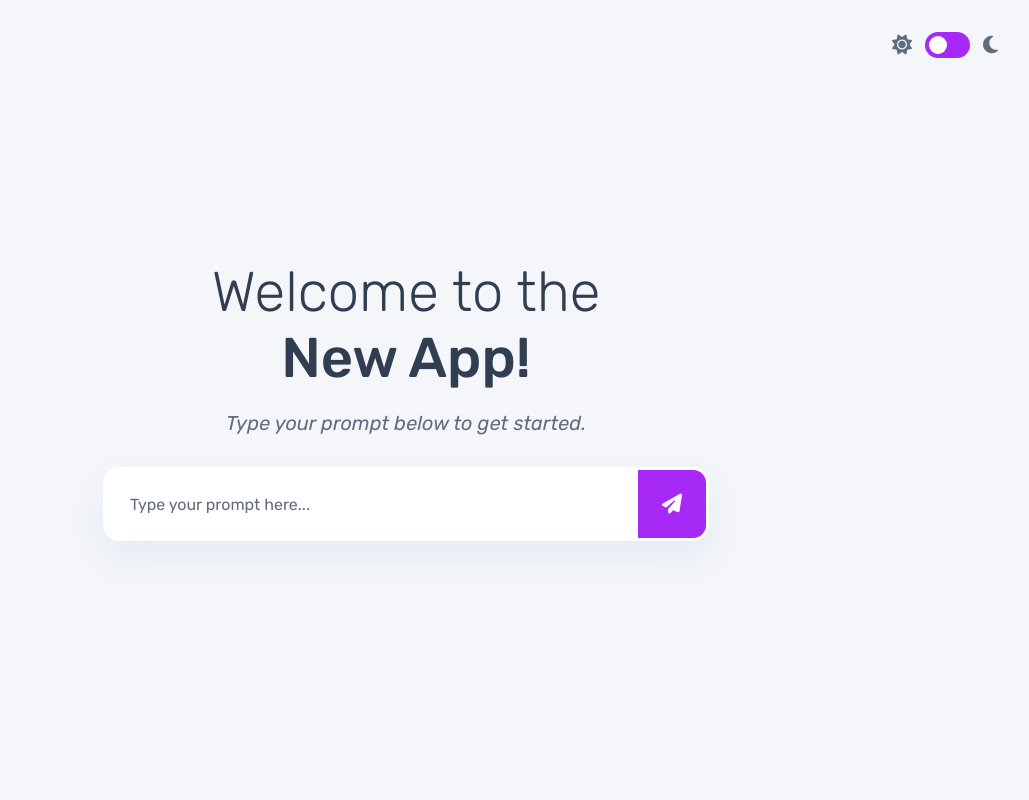
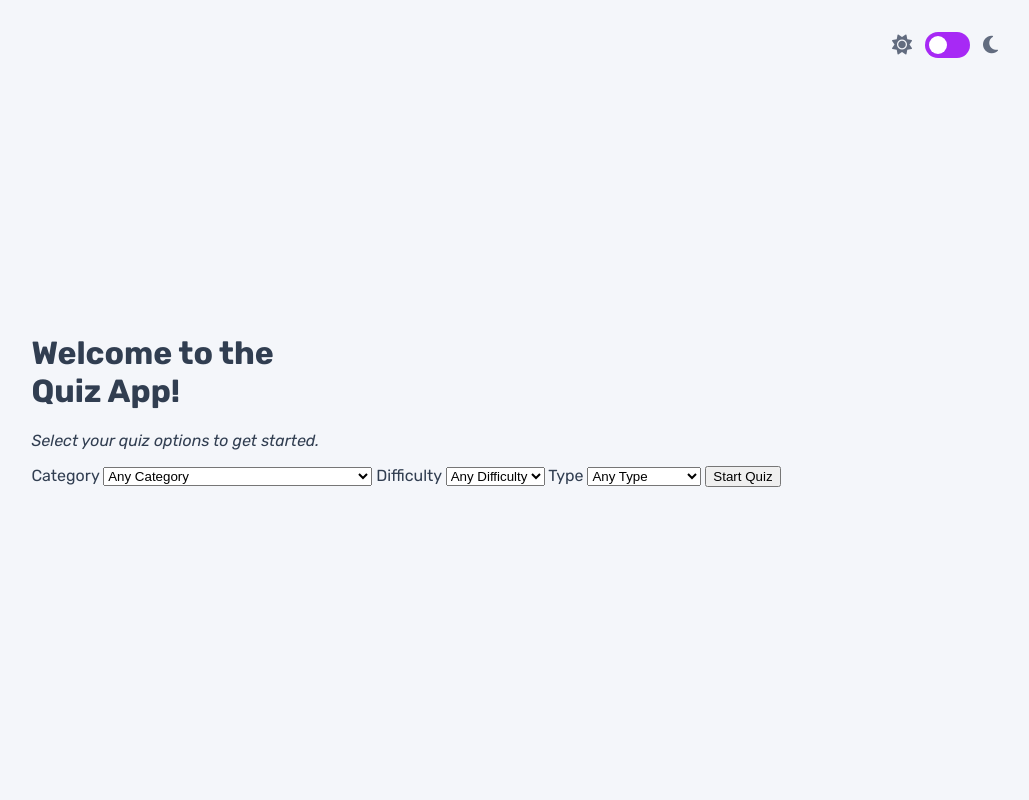
Before and after one commit to Thunderer9506/Quiz_Game-V3, a Flask app: page / in a window 1280 px wide. Shown: the whole page, without its empty margins (234-1263 px from the left). Run offline with Flask 3, Linux system fonts and the light colour scheme; some libraries are stand-ins or nearby versions.

Commit message:
Removed Prompt system, and added multiple option

```diff
--- a/templates/index.html
+++ b/templates/index.html
@@ -1,17 +1,22 @@
 <!DOCTYPE html>
 <html lang="en">
   <head>
-    <meta charset="UTF-8">
-    <meta name="viewport" content="width=device-width, initial-scale=1.0">
-    <title>My App Home</title>
-    <link rel="stylesheet" href="{{url_for('static',filename='css/home.css')}}">
-    <script src="https://kit.fontawesome.com/acee086188.js" crossorigin="anonymous"></script>
+    <meta charset="UTF-8" />
+    <meta name="viewport" content="width=device-width, initial-scale=1.0" />
+    <title>Quiz App</title>
+    <link
+      rel="stylesheet"
+      href="{{url_for('static',filename='css/home.css')}}"
+    />
+    <script
+      src="https://kit.fontawesome.com/acee086188.js"
+      crossorigin="anonymous"
+    ></script>
   </head>
   <body>
-    <input type="checkbox" id="theme-toggle" class="theme-toggle-input">
+    <input type="checkbox" id="theme-toggle" class="theme-toggle-input" />
 
-    <div class="page-wrapper">
-
+    <div class="page-wrapper home-page">
       <div class="toggleMode">
         <i class="fa-solid fa-sun icon"></i>
         <label class="switch" for="theme-toggle">
@@ -20,22 +25,64 @@
         <i class="fa-solid fa-moon icon"></i>
       </div>
 
-        <div class="hero-container">
-            <div class="hero-section">
-                <h1>Welcome to the <br><span>New App!</span></h1>
-                <p><i>Type your prompt below to get started.</i></p>
+      <div class="main-container">
+        <div class="main">
+          <div class="left">
+            <h1>Welcome to the <br /><span>Quiz App!</span></h1>
+            <p><i>Select your quiz options to get started.</i></p>
           </div>
-            <form class="prompt-area" action="{{url_for('home')}}" method="post">
-                <input name="prompt" type="text" class="prompt-input" placeholder="Type your prompt here...">
-                <button type="submit" class="prompt-send">
-                    <i class="fa-solid fa-paper-plane"></i>
-                </button>
-            </form>
-            <form action="{{url_for('quiz')}}" method="post" style="display:{{'none' if questionPage == False else 'block'}}">
-                <button class="test-button" type="submit">Start Test</button>
+
+          <div class="right settings">
+            <form action="{{url_for('home')}}" method="post">
+              <label for="category">Category</label>
+              <select id="category" class="custom-select">
+                <option value="any">Any Category</option>
+                <option value="9">General Knowledge</option>
+                <option value="10">Entertainment: Books</option>
+                <option value="11">Entertainment: Film</option>
+                <option value="12">Entertainment: Music</option>
+                <option value="13">Entertainment: Musicals & Theatres</option>
+                <option value="14">Entertainment: Television</option>
+                <option value="15">Entertainment: Video Games</option>
+                <option value="16">Entertainment: Board Games</option>
+                <option value="31">Entertainment: Japenese Anime & Manga</option>
+                <option value="32">Entertainment: Cartoon & Animation</option>
+                <option value="29">Entertainment: Comics</option>
+                <option value="17">Science & Nature</option>
+                <option value="18">Science: Computers</option>
+                <option value="19">Science: Mathematics</option>
+                <option value="30">Science: Gadgets</option>
+                <option value="20">Mythology</option>
+                <option value="21">Sports</option>
+                <option value="22">Geography</option>
+                <option value="23">History</option>
+                <option value="24">Politics</option>
+                <option value="25">Art</option>
+                <option value="26">Celebrities</option>
+                <option value="27">Animal</option>
+                <option value="28">Vehicles</option>
+              </select>
+
+              <label for="difficulty">Difficulty</label>
+              <select id="difficulty" class="custom-select">
+                <option value="any">Any Difficulty</option>
+                <option value="easy">Easy</option>
+                <option value="medium">Medium</option>
+                <option value="hard">Hard</option>
+              </select>
+
+              <label for="type">Type</label>
+              <select id="type" class="custom-select">
+                <option value="any">Any Type</option>
+                <option value="multiple">Multiple Choice</option>
+                <option value="boolean">True / False</option>
+              </select>
+
+              <button type="submit" class="submit">Start Quiz</button>
             </form>
           </div>
-
+        </div>
+      </div>
     </div>
   </body>
 </html>
```
Lines whose indentation alone changed are shown as unchanged.
